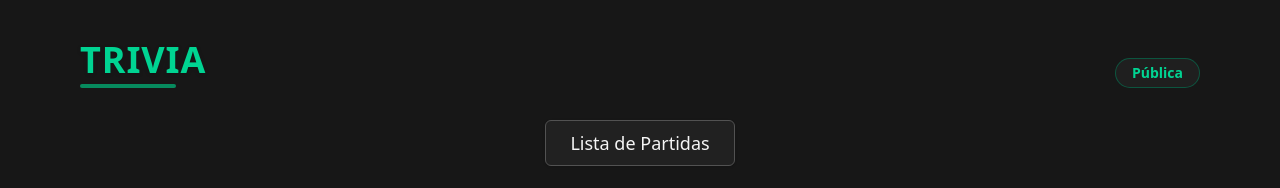
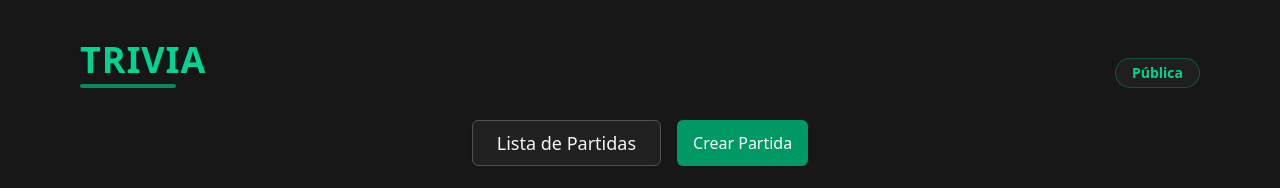
Before and after one commit to oKCam04/proyecto-frontend-triviaSocket, a React (Vite) app: page /lobby in a window 1280 px wide. Shown: the top 188 px of the page. Built offline with nearby package versions, Linux system fonts and the light colour scheme; no server answers; a web font is replaced by a local one.

Commit message:
boton para agregar partida

```diff
--- a/src/pages/Lobby.tsx
+++ b/src/pages/Lobby.tsx
@@ -88,6 +88,10 @@ export default function ListaPartidas() {
           <div className="rounded-md border border-neutral-600 bg-neutral-800/70 px-6 py-2 text-lg shadow">
             Lista de Partidas
           </div>
+          <button className="ml-4 rounded-md bg-emerald-600 px-4 py-2 text-white font-medium hover:bg-emerald-700 transition-colors duration-200 shadow">
+            Crear Partida
+          </button>
+
         </div>
 
         {/* Contenedor con borde verde */}
```
